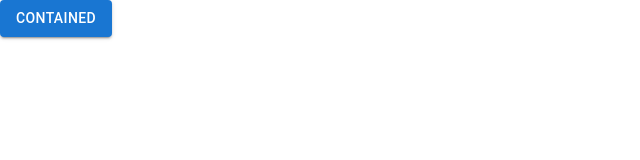
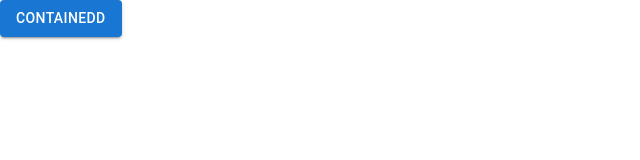
Before and after one commit to Sujit4710/SynHack, a React (Create React App) app: page / in a window 1280 px wide. Shown: the top 160 px of the page, without its empty margins (0-640 px from the left). Built offline with nearby package versions, Linux system fonts and the light colour scheme.

Commit message:
boiler code v3

```diff
--- a/src/App.js
+++ b/src/App.js
@@ -4,7 +4,7 @@
   return (
     <div>
 
-      <Button variant="contained">Contained</Button>
+      <Button variant="contained">Containedd</Button>
     </div>
 
   )
```
